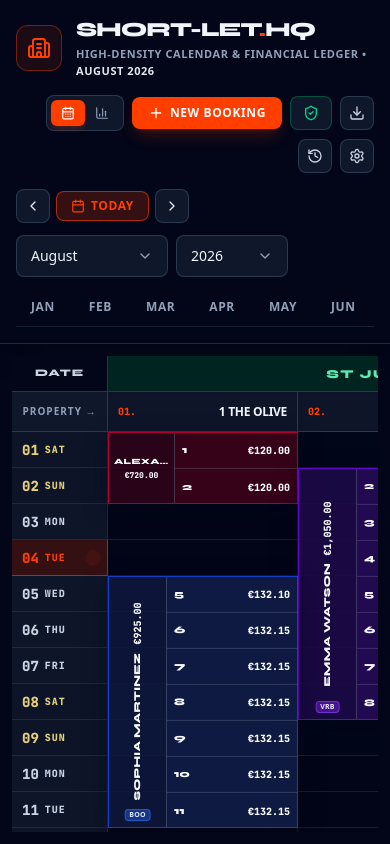
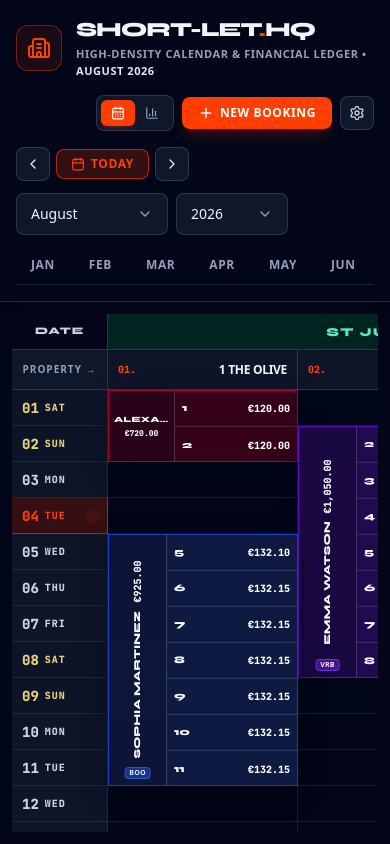
Before and after one commit to omeryigitler/-Property-Management, a React (Vite) app: page / in a window 390 px wide. Built offline with nearby package versions, Linux system fonts and the light colour scheme.

Commit message:
refactor: move management actions into settings hub

```diff
--- a/src/components/dashboard/DashboardHeader.tsx
+++ b/src/components/dashboard/DashboardHeader.tsx
@@ -5,9 +5,6 @@ import {
   CalendarDays,
   Plus,
   Settings,
-  Download,
-  History,
-  ShieldCheck,
   ShieldAlert,
 } from 'lucide-react';
 import { useDashboardStore } from '../../store/useDashboardStore';
@@ -16,21 +13,19 @@ import { isTaxConfigured } from '../../utils/taxCalculations';
 import { MonthYearNavigator } from './MonthYearNavigator';
 
 export function DashboardHeader() {
-  const selectedMonth = useDashboardStore((s) => s.selectedMonth);
-  const selectedYear = useDashboardStore((s) => s.selectedYear);
-  const mainViewMode = useDashboardStore((s) => s.mainViewMode);
-  const setMainViewMode = useDashboardStore((s) => s.setMainViewMode);
-  const taxConfiguration = useDashboardStore((s) => s.taxConfiguration);
-  const openModal = useDashboardStore((s) => s.openModal);
+  const selectedMonth = useDashboardStore((state) => state.selectedMonth);
+  const selectedYear = useDashboardStore((state) => state.selectedYear);
+  const mainViewMode = useDashboardStore((state) => state.mainViewMode);
+  const setMainViewMode = useDashboardStore((state) => state.setMainViewMode);
+  const taxConfiguration = useDashboardStore((state) => state.taxConfiguration);
+  const openModal = useDashboardStore((state) => state.openModal);
 
   const taxIsConfigured = isTaxConfigured(taxConfiguration);
   const isReportsView = mainViewMode === 'analytics';
 
   return (
     <header className="w-full bg-slate-950 border-b border-slate-800 p-4 sm:p-5 flex flex-col gap-4 shadow-xl">
-      {/* Top Header Bar */}
       <div className="flex flex-col md:flex-row items-start md:items-center justify-between gap-4">
-        {/* Title & Brand */}
         <div className="flex items-center gap-3.5">
           <div className="p-2.5 rounded-xl bg-[#ff3e00]/10 text-[#ff3e00] border border-[#ff3e00]/40 shadow-inner">
             <Building2 className="w-6 h-6" />
@@ -51,7 +46,6 @@ export function DashboardHeader() {
           </div>
         </div>
 
-        {/* Top Control Buttons */}
         <div className="flex flex-wrap items-center gap-2 self-stretch md:self-auto justify-end">
           <div className="grid grid-cols-2 rounded-lg border border-slate-700/80 bg-slate-900 p-1">
             <button
@@ -82,7 +76,6 @@ export function DashboardHeader() {
             </button>
           </div>
 
-          {/* New Booking Button */}
           <button
             type="button"
             onClick={() => openModal('booking_add')}
@@ -92,60 +85,26 @@ export function DashboardHeader() {
             <span>New Booking</span>
           </button>
 
-          {/* Tax Status Badge / Button */}
-          <button
-            type="button"
-            onClick={() => openModal('tax_config')}
-            className={`flex items-center gap-1.5 px-3 py-2 rounded-lg border text-xs font-bold uppercase tracking-wider transition-all ${
-              taxIsConfigured
-                ? 'bg-slate-900 text-emerald-300 border-emerald-800/80 hover:bg-emerald-950/60'
-                : 'bg-amber-950 text-amber-300 border-amber-700/80 hover:bg-amber-900 animate-pulse'
-            }`}
-            title="Configure Tax Parameters"
-          >
-            {taxIsConfigured ? (
-              <ShieldCheck className="w-4 h-4 text-emerald-400" />
-            ) : (
-              <ShieldAlert className="w-4 h-4 text-amber-400" />
-            )}
-            <span className="hidden sm:inline">
-              {taxIsConfigured ? 'Taxes Configured' : 'Taxes Required'}
-            </span>
-          </button>
-
-          {/* Export / Import */}
-          <button
-            type="button"
-            onClick={() => openModal('export_import')}
-            className="p-2 rounded-lg bg-slate-900 border border-slate-700/80 hover:bg-slate-800 text-slate-300 hover:text-slate-100 transition-colors"
-            title="Import & Export Hub"
-          >
-            <Download className="w-4 h-4" />
-          </button>
-
-          {/* Activity Log */}
-          <button
-            type="button"
-            onClick={() => openModal('history')}
-            className="p-2 rounded-lg bg-slate-900 border border-slate-700/80 hover:bg-slate-800 text-slate-300 hover:text-slate-100 transition-colors"
-            title="Audit Activity Log"
-          >
-            <History className="w-4 h-4" />
-          </button>
-
-          {/* Settings */}
           <button
             type="button"
             onClick={() => openModal('settings')}
-            className="p-2 rounded-lg bg-slate-900 border border-slate-700/80 hover:bg-slate-800 text-slate-300 hover:text-slate-100 transition-colors"
-            title="Dashboard Settings"
+            className={`relative flex items-center justify-center rounded-lg border p-2 transition-colors ${
+              taxIsConfigured
+                ? 'border-slate-700/80 bg-slate-900 text-slate-300 hover:bg-slate-800 hover:text-slate-100'
+                : 'border-amber-700/80 bg-amber-950 text-amber-300 hover:bg-amber-900'
+            }`}
+            title="Settings & Management"
           >
             <Settings className="w-4 h-4" />
+            {!taxIsConfigured && (
+              <span className="absolute -right-1 -top-1 flex h-3.5 w-3.5 items-center justify-center rounded-full bg-amber-500 text-slate-950">
+                <ShieldAlert className="h-2.5 w-2.5" />
+              </span>
+            )}
           </button>
         </div>
       </div>
 
-      {/* Month & Year Navigator Bar */}
       <MonthYearNavigator />
     </header>
   );
```
